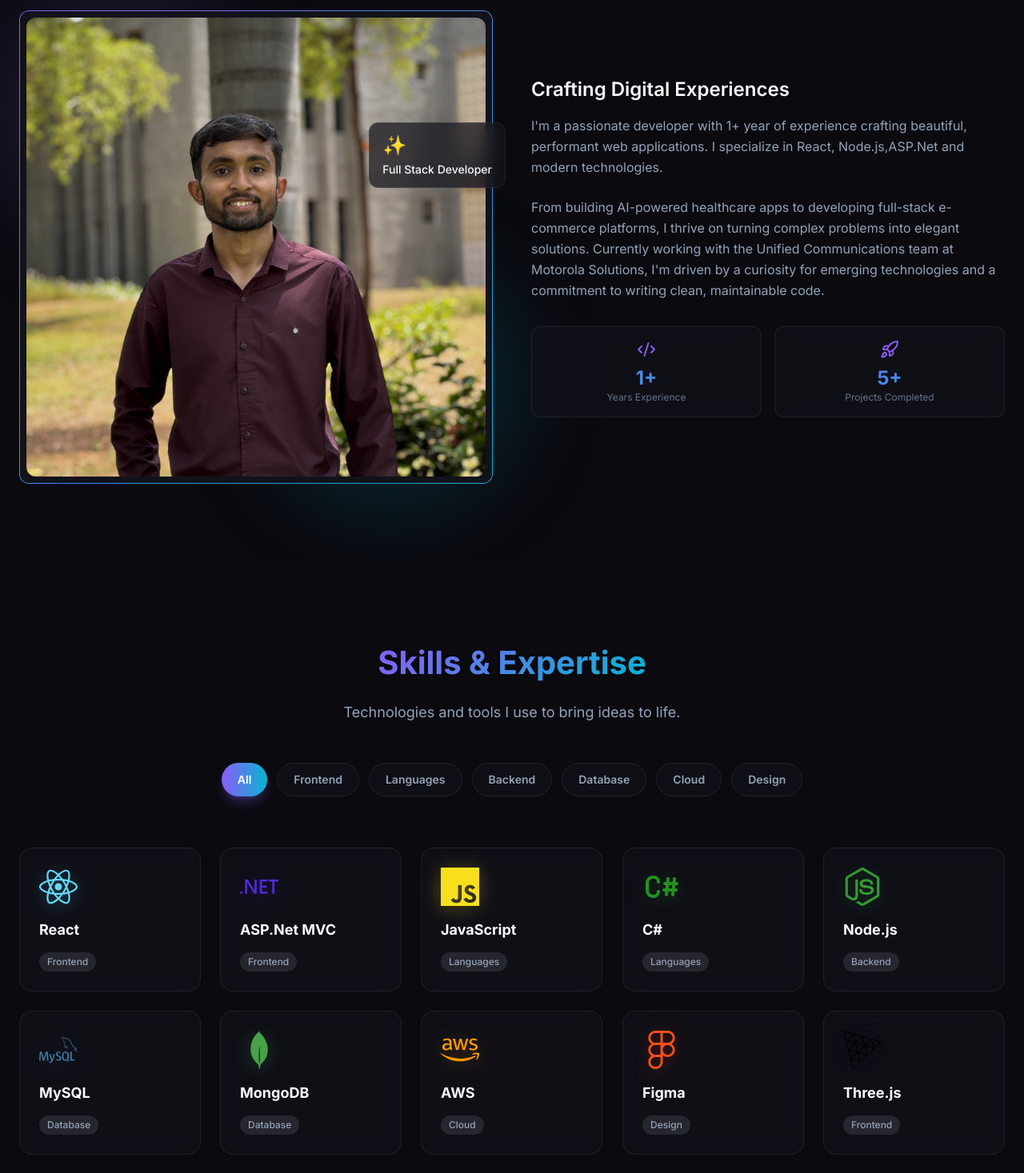
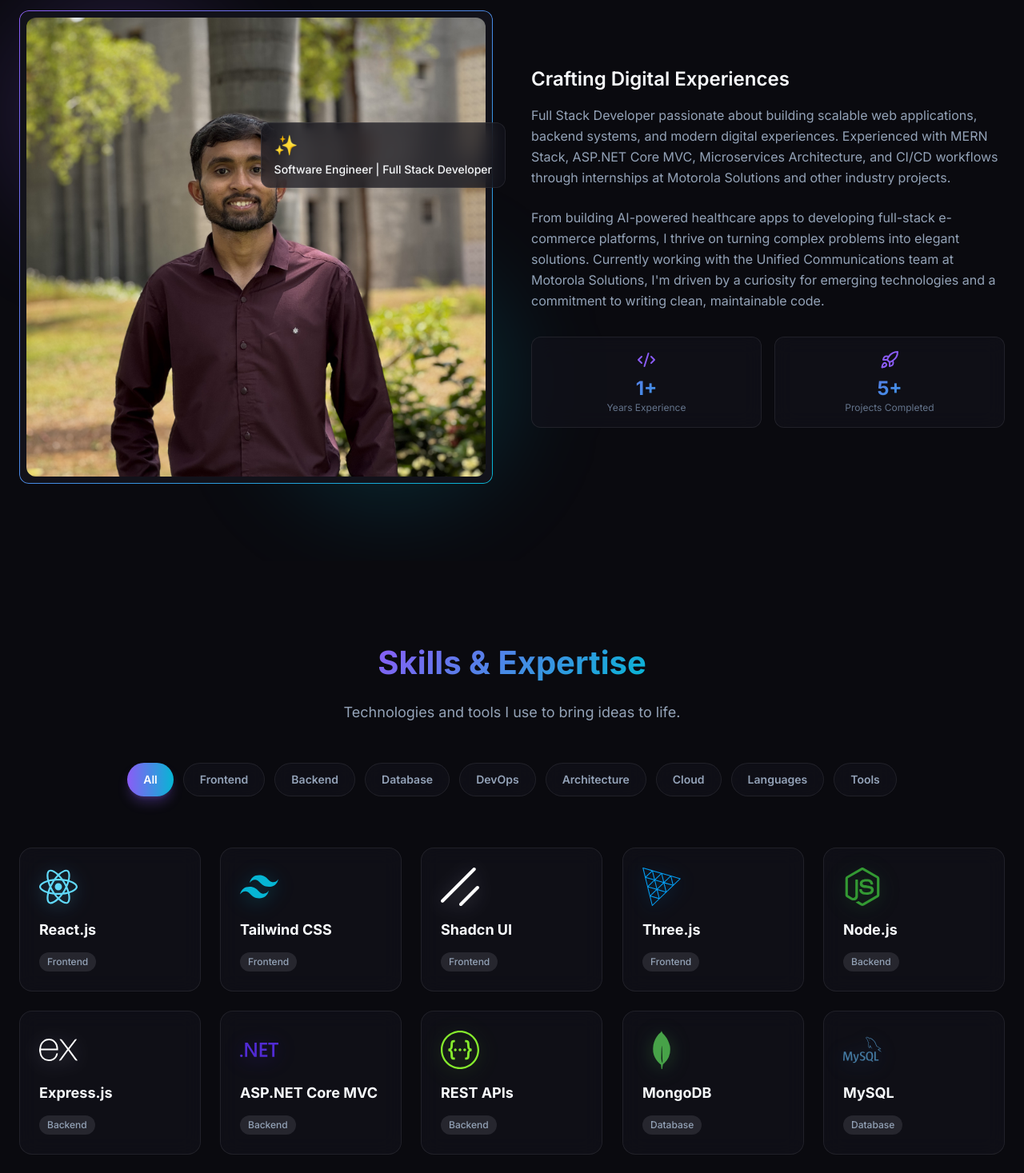
Before and after one commit to devinaghara/Devin-s-Portfolio, a React (Vite) app: page / in a window 1280 px wide. Shown: the part 1040-2507 px from the top of the page at 80% size. Built offline with nearby package versions, Linux system fonts and the light colour scheme; a web font is replaced by a local one.

Commit message:
update portfolio data configuration and create skills section component

```diff
--- a/src/data/portfolio.js
+++ b/src/data/portfolio.js
@@ -4,13 +4,13 @@
   // Personal Information
   personal: {
     name: "Devin Aghara",
-    title: "Full Stack Developer",
-    tagline: "Building digital experiences that matter",
-    bio: "I'm a passionate developer with 1+ year of experience crafting beautiful, performant web applications. I specialize in React, Node.js,ASP.Net and modern technologies.",
-    // avatar: "https://drive.google.com/uc?export=view&id=11nf5UR7lVHTUZd7INvA7cT07jJcvZE6j",
+    title: "Software Engineer | Full Stack Developer",
+    tagline: "Building scalable digital experiences and backend systems",
+    bio: "Full Stack Developer passionate about building scalable web applications, backend systems, and modern digital experiences. Experienced with MERN Stack, ASP.NET Core MVC, Microservices Architecture, and CI/CD workflows through internships at Motorola Solutions and other industry projects.",
     avatar: avatar,
-    resume: "https://drive.google.com/file/d/1XF2oP0ZfkDWhqrF0KViHcH6eBIcRMbal/view?usp=sharing",
-    location: "Ahmedabad, Gujarat",
+    resume:
+      "https://drive.google.com/file/d/1XF2oP0ZfkDWhqrF0KViHcH6eBIcRMbal/view?usp=sharing",
+    location: "Bengaluru, Karnataka",
     email: "devinaghara4@gmail.com",
     phone: "+91 9328861509",
     availability: "Open to opportunities",
@@ -20,7 +20,8 @@
   social: {
     github: "https://github.com/devinaghara",
     linkedin: "https://www.linkedin.com/in/devin-aghara/",
-    twitter: "https://twitter.com/devinaghara",
+    // portfolio: "",
+    leetcode: "https://leetcode.com/u/devinaghara/",
   },
 
   // Navigation Links
@@ -35,19 +36,52 @@
     { name: "Contact", href: "#contact" },
   ],
 
+  // Focus Areas
+  focusAreas: [
+    "Backend Engineering",
+    "Microservices Architecture",
+    "CI/CD Automation",
+    "Scalable System Design",
+  ],
+
   // Skills
   skills: [
-    { name: "React", level: 95, category: "Frontend" },
-    { name: "ASP.Net MVC", level: 90, category: "Frontend" },
+    // Frontend
+    { name: "React.js", level: 95, category: "Frontend" },
+    { name: "Tailwind CSS", level: 90, category: "Frontend" },
+    { name: "Shadcn UI", level: 80, category: "Frontend" },
+    { name: "Three.js", level: 70, category: "Frontend" },
+
+    // Backend
+    { name: "Node.js", level: 90, category: "Backend" },
+    { name: "Express.js", level: 90, category: "Backend" },
+    { name: "ASP.NET Core MVC", level: 90, category: "Backend" },
+    { name: "REST APIs", level: 90, category: "Backend" },
+
+    // Database
+    { name: "MongoDB", level: 85, category: "Database" },
+    { name: "MySQL", level: 80, category: "Database" },
+    { name: "SQL Server", level: 80, category: "Database" },
+
+    // DevOps & Architecture
+    { name: "Docker", level: 75, category: "DevOps" },
+    { name: "GitHub Actions", level: 70, category: "DevOps" },
+    { name: "Microservices", level: 80, category: "Architecture" },
+
+    // Cloud
+    { name: "AWS S3", level: 65, category: "Cloud" },
+
+    // Languages
     { name: "JavaScript", level: 95, category: "Languages" },
     { name: "C#", level: 90, category: "Languages" },
-    { name: "Node.js", level: 85, category: "Backend" },
-    { name: "MySQL", level: 80, category: "Database" },
-    { name: "MongoDB", level: 80, category: "Database" },
-    { name: "AWS", level: 55, category: "Cloud" },
-    { name: "Figma", level: 70, category: "Design" },
-    { name: "Three.js", level: 70, category: "Frontend" },
-    { name: "Tailwind CSS", level: 70, category: "Design" },
+    { name: "Python", level: 75, category: "Languages" },
+    { name: "SQL", level: 80, category: "Languages" },
+
+    // Tools
+    { name: "Git", level: 90, category: "Tools" },
+    { name: "GitHub", level: 90, category: "Tools" },
+    { name: "Postman", level: 85, category: "Tools" },
+    { name: "Socket.IO", level: 70, category: "Tools" },
   ],
 
   // Projects
@@ -56,8 +90,9 @@
       id: 1,
       title: "FitBuddy – AI-Powered Healthcare App",
       description:
-        "A MERN-based healthcare application powered by Generative AI that provides personalized meal recommendations and secure medical record management. Designed to improve patient accessibility and healthcare efficiency.",
-      image: "https://res.cloudinary.com/ddxe0b0kf/image/upload/v1767382804/Gemini_Generated_Image_2s3qq32s3qq32s3q_j8mdt4.png",
+        "AI-powered healthcare platform built with MERN Stack that delivers personalized meal recommendations using Generative AI. Implemented secure medical record management with AWS S3 and QR-based patient history access for improved healthcare accessibility.",
+      image:
+        "https://res.cloudinary.com/ddxe0b0kf/image/upload/v1767382804/Gemini_Generated_Image_2s3qq32s3qq32s3q_j8mdt4.png",
       technologies: [
         "MongoDB",
         "Express.js",
@@ -70,12 +105,14 @@
       githubUrl: "https://github.com/devinaghara/FitBuddy-Frontend",
       featured: true,
     },
+
     {
       id: 2,
       title: "RB Hardware – E-Commerce Platform",
       description:
-        "A full-stack MERN e-commerce platform built for managing hardware inventory, customer orders, and interactions. Includes an AI-powered helpdesk and a responsive UI for a seamless shopping experience.",
-      image: "https://res.cloudinary.com/ddxe0b0kf/image/upload/v1720876353/kctpqz4endnkue8lgsz6.jpg",
+        "Full-stack MERN e-commerce platform for hardware inventory and order management. Built responsive customer experience with AI-powered support system, authentication, and scalable backend APIs.",
+      image:
+        "https://res.cloudinary.com/ddxe0b0kf/image/upload/v1720876353/kctpqz4endnkue8lgsz6.jpg",
       technologies: [
         "MongoDB",
         "Express.js",
@@ -87,12 +124,14 @@
       githubUrl: "https://github.com/devinaghara/rbHardware",
       featured: true,
     },
+
     {
       id: 3,
       title: "Product Management System",
       description:
-        "A robust product and invoice management system built using ASP.NET Core MVC. Features secure authentication, dynamic billing, and role-based access control for efficient business operations.",
-      image: "https://res.cloudinary.com/ddxe0b0kf/image/upload/v1767383000/Gemini_Generated_Image_i05w8fi05w8fi05w_rq1gxx.png",
+        "Enterprise-style product and invoice management system built using ASP.NET Core MVC with JWT and Google Authentication. Includes customer management, billing workflows, and role-based secure access.",
+      image:
+        "https://res.cloudinary.com/ddxe0b0kf/image/upload/v1767383000/Gemini_Generated_Image_i05w8fi05w8fi05w_rq1gxx.png",
       technologies: [
         "ASP.NET Core MVC",
         "C#",
@@ -106,63 +145,66 @@
     },
   ],
 
-
   // Work Experience
   experience: [
     {
-      id: 4,
+      id: 1,
       company: "Motorola Solutions",
       role: "Trainee Intern",
       duration: "Feb 2026 - Present",
-      location: "Bangalore, Karnataka",
+      location: "Bengaluru, Karnataka",
       description:
         "Working with the Unified Communications (UC) team on automation and development initiatives to improve system monitoring, integrations, and operational efficiency within enterprise communication platforms.",
       highlights: [
-        "Developing automation solutions to streamline operational workflows",
-        "Contributing to development and integration tasks within UC systems",
-        "Collaborating with cross-functional teams to enhance monitoring and reliability"
+        "Developing automation tools to reduce manual operational workflows",
+        "Working on monitoring and integration solutions within Unified Communications systems",
+        "Collaborating with enterprise teams to improve reliability and operational efficiency",
+        "Learning CI/CD workflows and scalable enterprise architecture practices",
       ],
     },
+
     {
-      id: 1,
+      id: 2,
       company: "Weybee Solutions",
       role: "Software Engineer Intern",
       duration: "Aug 2025 - Dec 2025",
       location: "Ahmedabad, Gujarat",
       description:
-        "Worked on developing scalable web applications using ASP.NET Core and MVC architecture, focusing on clean backend design and performance.",
+        "Worked on developing scalable web applications using ASP.NET Core MVC architecture, focusing on backend engineering and database-driven systems.",
       highlights: [
         "Developed backend logic and controllers using ASP.NET Core MVC",
         "Implemented SQL database-driven features following industry best practices",
-        "Gained hands-on experience with scalable application architecture",
+        "Worked on scalable backend architecture and clean code practices",
       ],
     },
+
     {
-      id: 2,
+      id: 3,
       company: "Undergraduate Student Fellowship (UGSF)",
       role: "Student Research Fellow",
       duration: "Sep 2024 - Apr 2025",
       location: "India",
       description:
-        "Awarded a UGSF scholarship to work on an innovative project under faculty mentorship, focusing on practical problem-solving and research-driven development.",
+        "Worked under faculty mentorship on innovative research-driven software solutions focused on solving real-world problems.",
       highlights: [
-        "Worked under direct faculty mentorship on an innovative project",
-        "Applied software engineering concepts to real-world problem statements",
-        "Strengthened research, documentation, and presentation skills",
+        "Applied software engineering concepts to practical problem statements",
+        "Worked on research-driven project development",
+        "Strengthened technical documentation and presentation skills",
       ],
     },
+
     {
-      id: 3,
+      id: 4,
       company: "Mayora Infotech",
       role: "Frontend Developer Intern",
       duration: "May 2024 - Jun 2024",
       location: "India",
       description:
-        "Focused on building responsive and user-friendly interfaces using modern frontend technologies, collaborating closely with designers and backend teams.",
+        "Focused on building responsive and user-friendly frontend interfaces using React.js and modern frontend technologies.",
       highlights: [
-        "Designed and implemented responsive UI using React.js",
-        "Integrated APIs with frontend components for seamless data flow",
-        "Improved development speed and feature delivery through collaboration",
+        "Designed responsive UI components using React.js",
+        "Integrated frontend with backend APIs",
+        "Improved feature delivery through collaborative development",
       ],
     },
   ],
@@ -171,14 +213,17 @@
   education: [
     {
       id: 1,
-      institution: "Charotar University of Science and Technology (CHARUSAT)",
-      degree: "Bachelor of Technology in Computer Science and Engineering",
+      institution:
+        "Charotar University of Science and Technology (CHARUSAT)",
+      degree:
+        "Bachelor of Technology in Computer Science and Engineering",
       duration: "2022 - 2026",
       location: "Changa, Gujarat",
       description:
-        "Pursuing a comprehensive program in Computer Science with focus on software development, algorithms, and modern web technologies.",
-      grade: "CGPA: 8.57/10"
+        "Pursuing Computer Science Engineering with focus on software engineering, scalable systems, backend development, and modern web technologies.",
+      grade: "CGPA: 8.72/10",
     },
+
     {
       id: 2,
       institution: "Modi School",
@@ -186,9 +231,9 @@
       duration: "2022",
       location: "Rajkot, Gujarat",
       description:
-        "Completed higher secondary education with Science stream focusing on Physics, Chemistry, and Mathematics.",
-      grade: "Percentage: 70%"
-    }
+        "Completed higher secondary education with Physics, Chemistry, and Mathematics.",
+      grade: "Percentage: 70%",
+    },
   ],
 
   // Certifications
@@ -201,6 +246,7 @@
       credentialUrl: "",
       skills: ["Project Management", "Agile", "Planning"],
     },
+
     {
       id: 2,
       title: "Introduction to Prompt Engineering for Generative AI",
@@ -209,14 +255,20 @@
       credentialUrl: "",
       skills: ["Prompt Engineering", "Generative AI", "LLMs"],
     },
+
     {
       id: 3,
       title: "Introduction to Artificial Intelligence",
       issuer: "LinkedIn Learning",
       date: "Feb 2026",
       credentialUrl: "",
-      skills: ["Artificial Intelligence", "Machine Learning", "AI Fundamentals"],
+      skills: [
+        "Artificial Intelligence",
+        "Machine Learning",
+        "AI Fundamentals",
+      ],
     },
+
     {
       id: 4,
       title: "AWS Academy Graduate - AWS Academy Cloud Developing",
@@ -227,8 +279,24 @@
     },
   ],
 
-  // Testimonials - Add real testimonials here when available
-  // testimonials: [],
+  // Leadership & Activities
+  leadership: [
+    {
+      id: 1,
+      title: "Training & Placement Coordinator",
+      organization: "CHARUSAT",
+      description:
+        "Coordinated placement activities and communication between students and recruiters.",
+    },
+
+    {
+      id: 2,
+      title: "Event Coordinator",
+      organization: "University Events",
+      description:
+        "Managed and coordinated university technical and cultural events including Cognizance and Spoural.",
+    },
+  ],
 };
 
 export default portfolioData;
--- a/src/sections/Contact.jsx
+++ b/src/sections/Contact.jsx
@@ -1,7 +1,8 @@
 import React, { useState } from "react";
 import { motion } from "framer-motion";
 import { Mail, MapPin, Send, Loader2, CheckCircle } from "lucide-react";
-import emailjs from "@emailjs/browser"; // ✅ ADD THIS
+import { SiGithub, SiLinkedin, SiLeetcode } from "react-icons/si";
+import emailjs from "@emailjs/browser";
 import { Section } from "../components/layout";
 import { Button } from "../components/ui";
 import { portfolioData } from "../data/portfolio";
@@ -113,19 +114,41 @@
                         <div>
                             <p className="text-sm text-text-muted mb-4">Find me on</p>
                             <div className="flex gap-3">
-                                {Object.entries(social).map(([platform, url]) => (
+                                {Object.entries(social)
+                                    .filter(([, url]) => url && !url.startsWith("/"))
+                                    .map(([platform, url]) => {
+                                        const iconMap = {
+                                            github: { Icon: SiGithub, color: "#ffffff", label: "GitHub" },
+                                            linkedin: { Icon: SiLinkedin, color: "#0A66C2", label: "LinkedIn" },
+                                            leetcode: { Icon: SiLeetcode, color: "#FFA116", label: "LeetCode" },
+                                        };
+                                        const entry = iconMap[platform];
+                                        if (!entry) return null;
+                                        const { Icon, color, label } = entry;
+                                        return (
                                             <motion.a
                                                 key={platform}
                                                 href={url}
                                                 target="_blank"
                                                 rel="noopener noreferrer"
-                                        className="p-3 rounded-lg bg-surface border border-border text-text-secondary hover:text-primary hover:border-primary transition-all capitalize"
-                                        whileHover={{ scale: 1.1, y: -2 }}
+                                                title={label}
+                                                aria-label={label}
+                                                className="relative p-3 rounded-lg bg-surface border border-border text-text-secondary hover:border-primary transition-all group"
+                                                whileHover={{ scale: 1.12, y: -3 }}
                                                 whileTap={{ scale: 0.95 }}
                                             >
-                                        {platform}
+                                                <Icon
+                                                    size={22}
+                                                    className="transition-all duration-200 group-hover:drop-shadow-lg"
+                                                    style={{ color }}
+                                                />
+                                                {/* Tooltip */}
+                                                <span className="absolute -bottom-8 left-1/2 -translate-x-1/2 text-xs bg-surface-elevated border border-border text-text-secondary px-2 py-1 rounded opacity-0 group-hover:opacity-100 transition-opacity whitespace-nowrap pointer-events-none">
+                                                    {label}
+                                                </span>
                                             </motion.a>
-                                ))}
+                                        );
+                                    })}
                             </div>
                         </div>
                     </div>
--- a/src/sections/Skills.jsx
+++ b/src/sections/Skills.jsx
@@ -14,46 +14,109 @@
   SiFigma,
   SiThreedotjs,
   SiTailwindcss,
+  SiShadcnui,
+  SiExpress,
+  SiDocker,
+  SiGithubactions,
+  SiAmazons3,
+  SiPython,
+  SiGit,
+  SiGithub,
+  SiPostman,
+  SiSocketdotio,
+  SiSwagger,
 } from "react-icons/si";
-import { TbBrandCSharp } from "react-icons/tb";
+import { TbBrandCSharp, TbFileTypeSql, TbServer } from "react-icons/tb";
 // Technology icons mapping using actual technology icons
 const techIcons = {
-  "React": SiReact,
+  // Frontend
+  "React.js": SiReact,
+  "Tailwind CSS": SiTailwindcss,
+  "Shadcn UI": SiShadcnui,
+  "Three.js": SiThreedotjs,
+
+  // Backend
+  "Node.js": SiNodedotjs,
+  "Express.js": SiExpress,
+  "ASP.NET Core MVC": SiDotnet,
+  "REST APIs": SiSwagger,
+
+  // Database
+  MongoDB: SiMongodb,
+  MySQL: SiMysql,
+  "SQL Server": TbServer,
+
+  // DevOps & Architecture
+  Docker: SiDocker,
+  "GitHub Actions": SiGithubactions,
+  Microservices: TbServer,
+
+  // Cloud
+  "AWS S3": SiAmazons3,
+  AWS: SiAmazonwebservices,
+
+  // Languages
+  JavaScript: SiJavascript,
+  "C#": TbBrandCSharp,
+  Python: SiPython,
+  SQL: TbFileTypeSql,
+
+  // Tools
+  Git: SiGit,
+  GitHub: SiGithub,
+  Postman: SiPostman,
+  "Socket.IO": SiSocketdotio,
+
+  // Legacy keys (kept for backward compat)
+  React: SiReact,
   "ASP.Net MVC": SiDotnet,
-  "JavaScript": SiJavascript,
-  "C#": TbBrandCSharp,
-  "Node.js": SiNodedotjs,
-  "MySQL": SiMysql,
-  "MongoDB": SiMongodb,
-  "AWS": SiAmazonwebservices,
-  "Figma": SiFigma,
-  "Three.js": SiThreedotjs,
-  "Tailwind CSS": SiTailwindcss,
+  Figma: SiFigma,
 };
 
 // Icon colors for each technology
 const iconColors = {
-  "React": "#61DAFB",
+  // Frontend
+  "React.js": "#61DAFB",
+  "Tailwind CSS": "#06B6D4",
+  "Shadcn UI": "#ffffff",
+  "Three.js": "#049EF4",
+
+  // Backend
+  "Node.js": "#339933",
+  "Express.js": "#ffffff",
+  "ASP.NET Core MVC": "#512BD4",
+  "REST APIs": "#85EA2D",
+
+  // Database
+  MongoDB: "#47A248",
+  MySQL: "#4479A1",
+  "SQL Server": "#CC2927",
+
+  // DevOps & Architecture
+  Docker: "#2496ED",
+  "GitHub Actions": "#2088FF",
+  Microservices: "#8b5cf6",
+
+  // Cloud
+  "AWS S3": "#FF9900",
+  AWS: "#FF9900",
+
+  // Languages
+  JavaScript: "#F7DF1E",
+  "C#": "#239120",
+  Python: "#3776AB",
+  SQL: "#e38c00",
+
+  // Tools
+  Git: "#F05032",
+  GitHub: "#ffffff",
+  Postman: "#FF6C37",
+  "Socket.IO": "#ffffff",
+
+  // Legacy keys
+  React: "#61DAFB",
   "ASP.Net MVC": "#512BD4",
-  "JavaScript": "#F7DF1E",
-  "C#": "#239120",
-  "Node.js": "#339933",
-  "MySQL": "#4479A1",
-  "MongoDB": "#47A248",
-  "AWS": "#FF9900",
-  "Figma": "#F24E1E",
-  "Three.js": "#000000",
-  "Tailwind CSS": "#0da6ecff",
-};
-
-// Category colors for visual distinction
-const categoryColors = {
-  "Frontend": "from-cyan-500 to-blue-500",
-  "Backend": "from-green-500 to-emerald-500",
-  "Languages": "from-yellow-500 to-orange-500",
-  "Database": "from-purple-500 to-pink-500",
-  "Cloud": "from-sky-500 to-indigo-500",
-  "Design": "from-rose-500 to-red-500",
+  Figma: "#F24E1E",
 };
 
 const Skills = () => {
@@ -82,7 +145,8 @@
         transition={{ duration: 0.5 }}
       >
         <motion.button
-          className={`relative px-5 py-2.5 rounded-full text-sm font-semibold transition-all overflow-hidden ${activeCategory === "All"
+          className={`relative px-5 py-2.5 rounded-full text-sm font-semibold transition-all overflow-hidden ${
+            activeCategory === "All"
               ? "text-white shadow-lg shadow-primary/30"
               : "glass text-text-secondary hover:text-primary"
           }`}
@@ -103,7 +167,8 @@
         {categories.map((category) => (
           <motion.button
             key={category}
-            className={`relative px-5 py-2.5 rounded-full text-sm font-semibold transition-all overflow-hidden ${activeCategory === category
+            className={`relative px-5 py-2.5 rounded-full text-sm font-semibold transition-all overflow-hidden ${
+              activeCategory === category
                 ? "text-white shadow-lg shadow-primary/30"
                 : "glass text-text-secondary hover:text-primary"
             }`}
@@ -142,7 +207,7 @@
                 duration: 0.4,
                 delay: index * 0.08,
                 type: "spring",
-                stiffness: 200
+                stiffness: 200,
               }}
               className="group perspective"
             >
@@ -163,7 +228,6 @@
                   className="relative glass rounded-2xl p-5 sm:p-6 h-full border border-white/10 group-hover:border-primary/40 transition-all duration-300 group-hover:shadow-lg group-hover:shadow-primary/10"
                   style={{ transformStyle: "preserve-3d" }}
                 >
-
                   {/* Tech Icon - 3D Pop Out */}
                   <div
                     className="mb-4 relative"
@@ -184,9 +248,7 @@
                           }}
                         />
                       ) : (
-                        <div
-                          className="w-10 h-10 sm:w-12 sm:h-12 rounded-lg bg-gradient-to-br from-primary to-secondary flex items-center justify-center text-white font-bold text-xl shadow-lg"
-                        >
+                        <div className="w-10 h-10 sm:w-12 sm:h-12 rounded-lg bg-gradient-to-br from-primary to-secondary flex items-center justify-center text-white font-bold text-xl shadow-lg">
                           {skill.name.charAt(0)}
                         </div>
                       );
@@ -202,7 +264,10 @@
                   </h4>
 
                   {/* Category Badge */}
-                  <div className="mt-3" style={{ transform: "translateZ(15px)" }}>
+                  <div
+                    className="mt-3"
+                    style={{ transform: "translateZ(15px)" }}
+                  >
                     <span className="inline-block px-2.5 py-1 text-xs font-medium rounded-full bg-white/10 text-text-secondary">
                       {skill.category}
                     </span>
```
Lines whose indentation alone changed are shown as unchanged.
